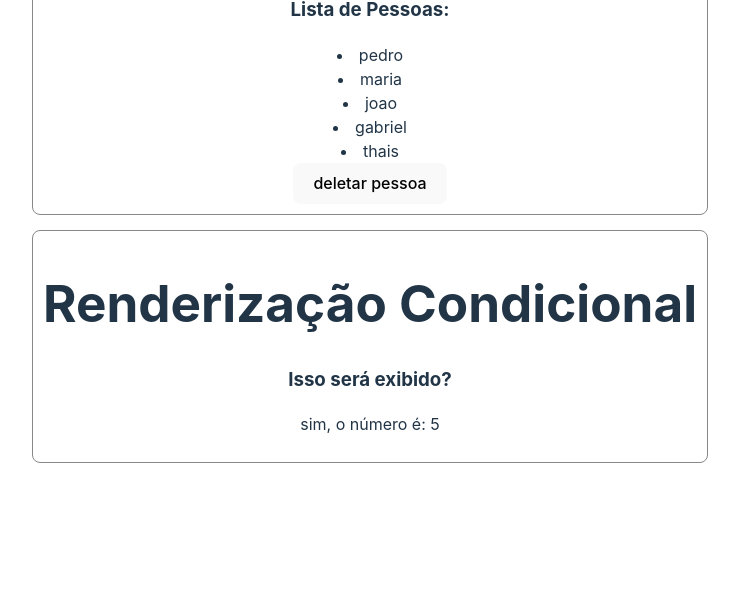
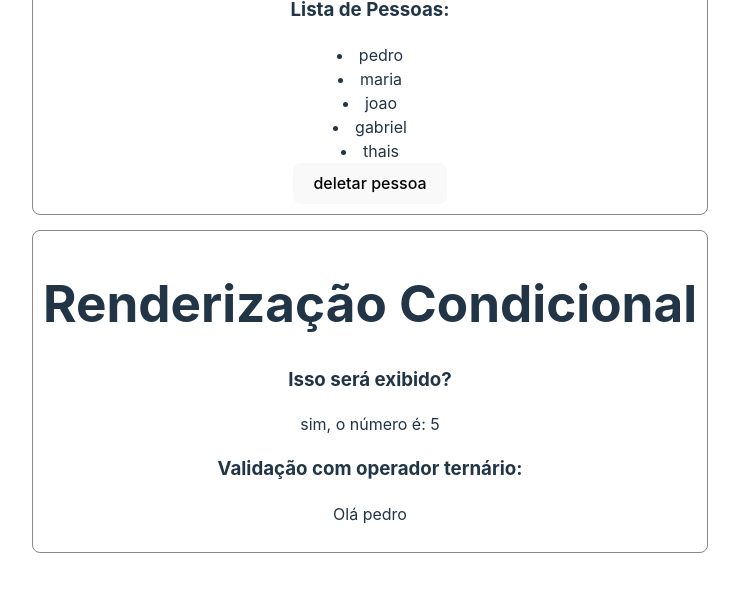
Before and after one commit to PedroSampaio11/aulas_react, a React (Vite) app in the folder 3_Avançando/avançando/: page / in a window 1280 px wide. Shown: the part 1637-2229 px from the top of the page, without its empty margins (280-1019 px from the left). Built offline with nearby package versions, Linux system fonts and the light colour scheme.

Commit message:
Added new variable `nome` and a conditional rendering example using a ternary operator.

```diff
--- a/3_Avançando/avançando/src/components/ConditionalRender.jsx
+++ b/3_Avançando/avançando/src/components/ConditionalRender.jsx
@@ -1,9 +1,14 @@
 const ConditionalRender = () => {
   const x = 5;
+  const nome = "pedro"
   return (
     <div>
+      {/* Apenas uma opçao */}
       <h3> Isso será exibido? </h3>
       {x <= 5 && <p>sim, o número é: {x} </p>}
+      {/* ternário */}
+      <h3> Validação com operador ternário:</h3>
+      { nome === "pedro" ? ( <p> Olá {nome}</p>) : ( <p>Usuário nao encontrado!</p>)}
     </div>
   );
 };
```
